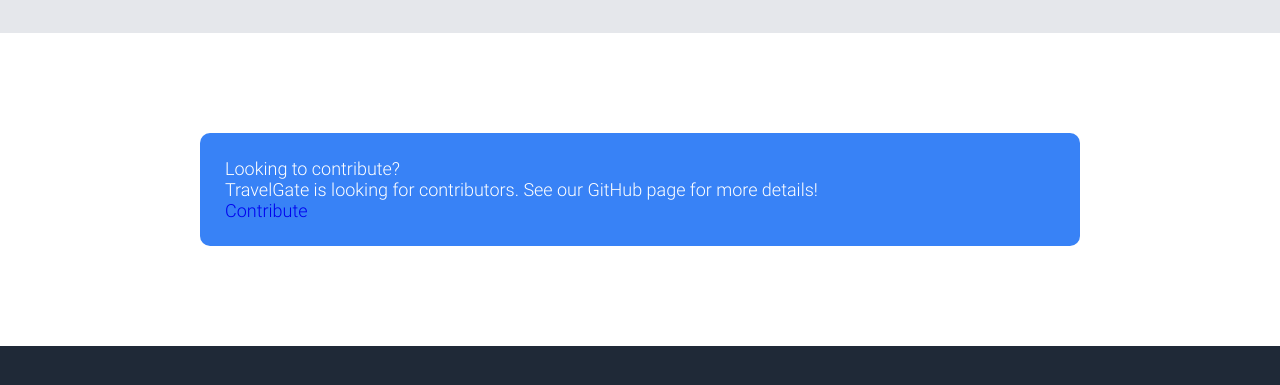
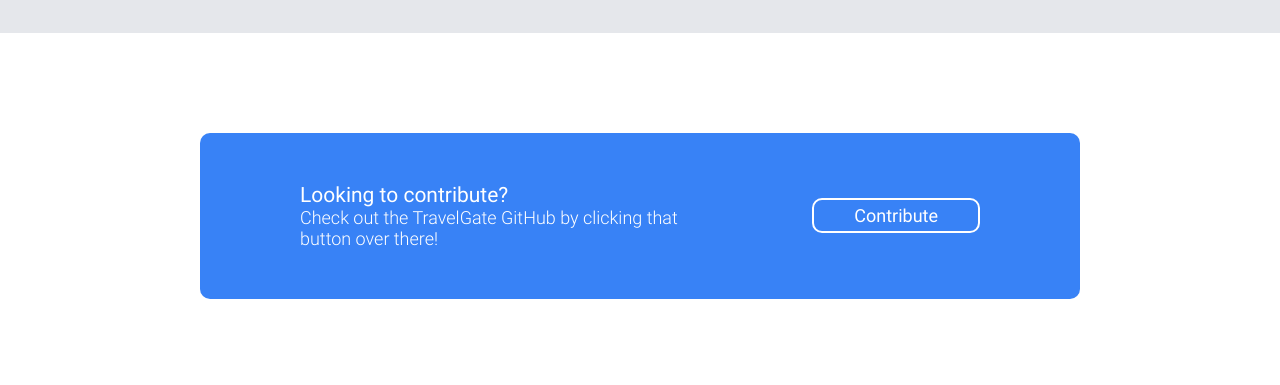
Before and after one commit to dillonyu/travel-gate, a plain HTML site: page index.html in a window 1280 px wide. Shown: the part 1362-1747 px from the top of the page. Before the commit the page ends 1708 px from the top, so only its background shows below. Drawn offline with Linux system fonts and the light colour scheme.

Commit message:
Complete contributing box CSS

```diff
--- a/index.html
+++ b/index.html
@@ -94,7 +94,7 @@
         <div class="box">
             <div class="box-text">
                 <div class="box-header">Looking to contribute?</div>
-                <div class="box-content">TravelGate is looking for contributors. See our GitHub page for more details!</div>
+                <div class="box-content">Check out the TravelGate GitHub by clicking that button over there!</div>
             </div>
             <div class="box-button"><a href="https://github.com/dillonyu/travel-gate">Contribute</a></div>
         </div>
--- a/styles.css
+++ b/styles.css
@@ -217,9 +217,35 @@ a:hover {
 }
 
 .box {
-    padding: 25px;
+    padding: 50px 100px;
     background-color: #3882F6;
     border-radius: 10px;
+    display: flex;
+    gap: 100px;
+    align-items: center;
+}
+
+.box-text {
+    display: flex;
+    flex-direction: column;
+}
+
+.box-header {
+    font-family: roboto-bold;
+    font-size: 21px;
+}
+
+.box-button a {
+    color: white;
+    padding: 0px;
+    font-family: roboto-bold;
+    padding: 5px 40px;
+    border: 2px solid white;
+    border-radius: 10px;
+}
+
+.box a:hover {
+    background-color: #2f6ac8;
 }
 
 a {
```
